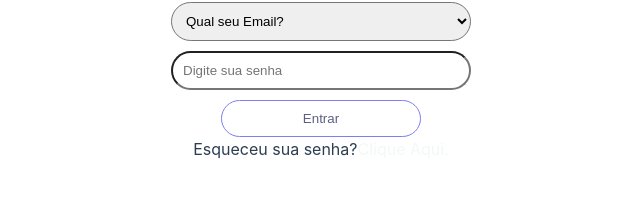
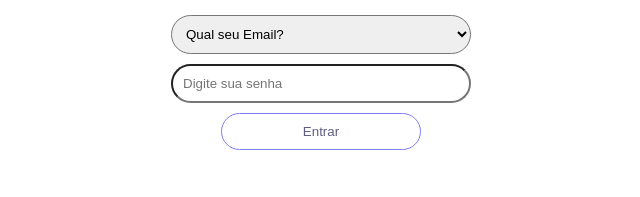
Before and after one commit to MerendaFacilPI/Merenda-facil, a Vue app: page / in a window 1280 px wide. Shown: the part 447-644 px from the top of the page, without its empty margins (319-959 px from the left). Built offline with nearby package versions, Linux system fonts and the light colour scheme.

Commit message:
Update Login.vue

```diff
--- a/src/views/Login.vue
+++ b/src/views/Login.vue
@@ -17,7 +17,6 @@
     <input type="password" class="senha" placeholder="Digite sua senha">
 
     <button class="button">Entrar</button>
-    <p>Esqueceu sua senha?<a href="">Clique Aqui.</a></p>
   </div>
 </template>
 
```
